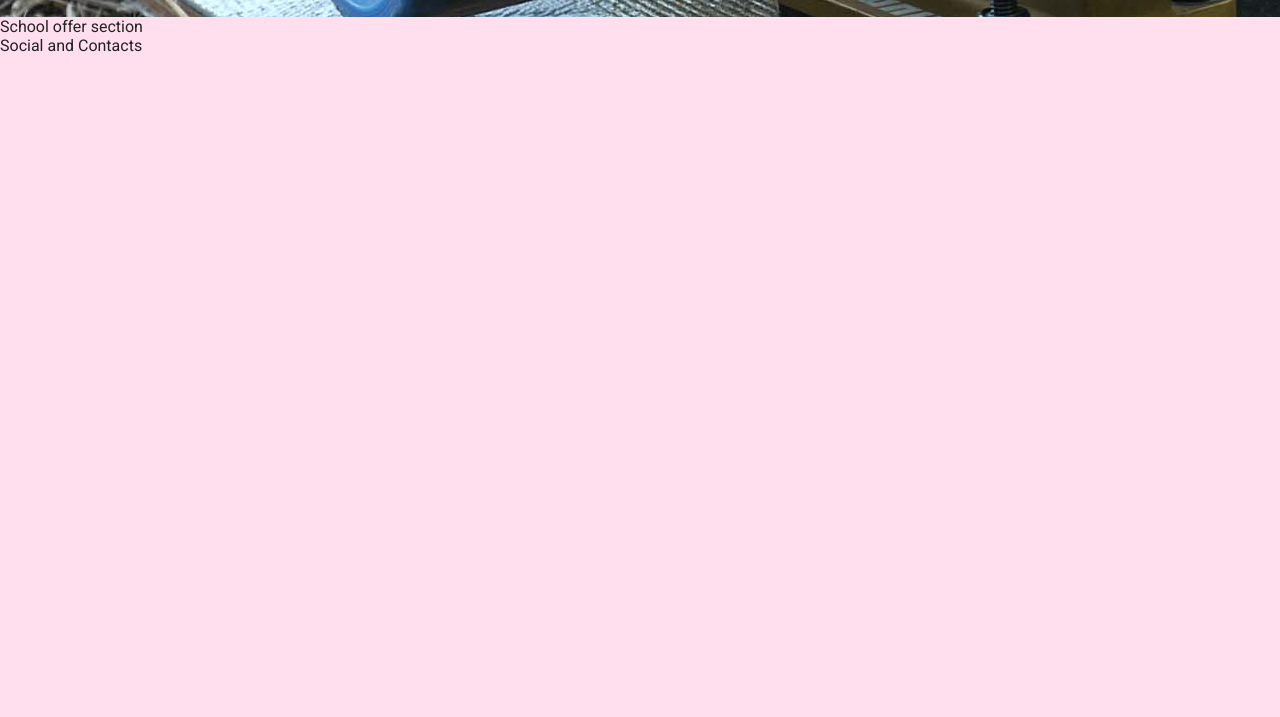
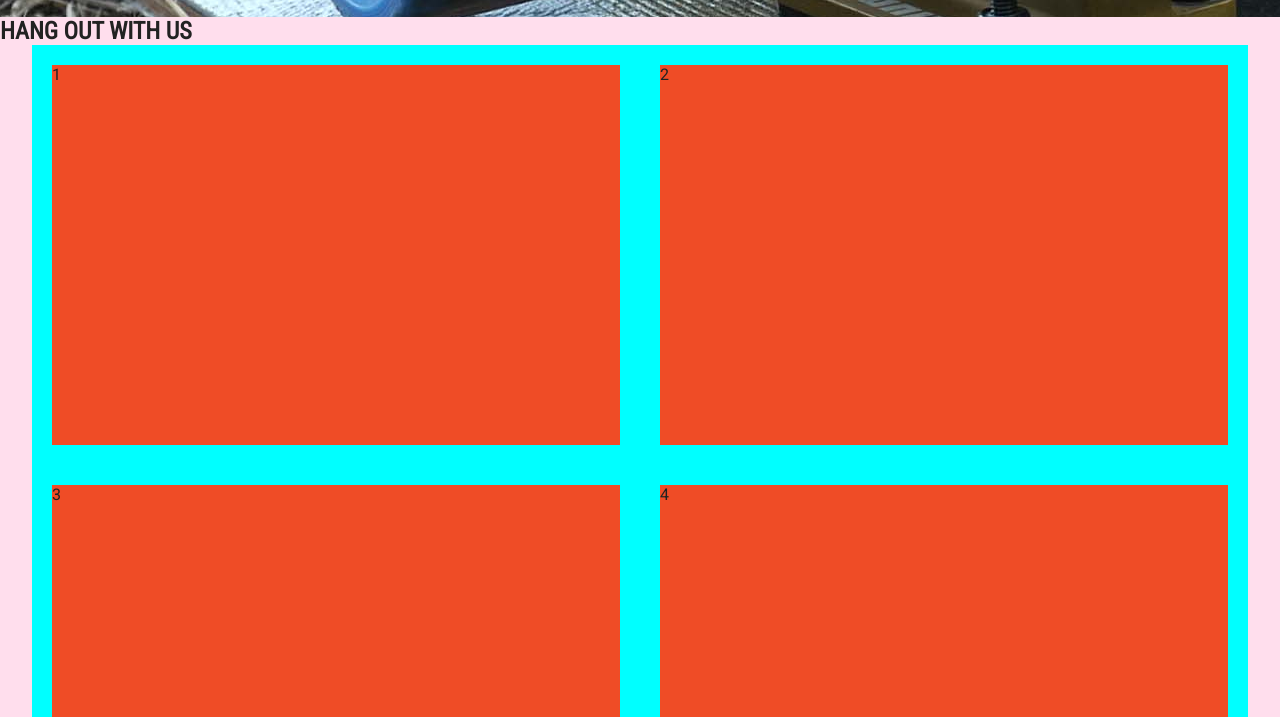
Before and after one commit to fabi8bit/theboardingschool, a plain HTML site: page index.html in a window 1280 px wide. Shown: the part 763-1480 px from the top of the page. Before the commit the page ends 818 px from the top, so only its background shows below. Drawn offline with Linux system fonts and the light colour scheme.

Commit message:
Add school offer session structure

```diff
--- a/assets/css/style.css
+++ b/assets/css/style.css
@@ -1,4 +1,4 @@
-@import url('https://fonts.googleapis.com/css2?family=Roboto+Condensed&family=Roboto:wght@100;400&display=swap');
+@import url('https://fonts.googleapis.com/css2?family=Roboto+Condensed:wght@300;400&family=Roboto:wght@100;400&display=swap');
 
 * {
     margin: 0;
@@ -44,7 +44,7 @@ h2 {
 
 #logo-headings h1 {
     font-size: 300%;
-    /* line-height: 170px; */
+    font-weight: 300;
     color: black;
 
 }
@@ -152,3 +152,24 @@ a.active {
     color: white;
     font-size: 200%;
 }
+
+/* hang out with us session */
+
+.offer-container {
+    display: flex;
+    flex-wrap: wrap;
+    justify-content: center;
+    /* justify-content: space-between; */
+    width: 95%;
+    justify-content: center;
+    margin: auto;
+    background-color: aqua;
+}
+
+.offer {
+    width:40%;
+    height:380px;
+    background-color: #EF4C26;
+    margin: 20px;
+    flex-grow: 1;
+}
--- a/index.html
+++ b/index.html
@@ -46,7 +46,15 @@
 
         </div>
     </section>
-    <section>School offer section</section>
+    <section>
+        <h1 >hang out with us</h1>
+        <div class="offer-container">
+            <div class="offer">1</div>
+            <div class="offer">2</div>
+            <div class="offer">3</div>
+            <div class="offer">4</div>
+        </div>
+    </section>
     <footer>Social and Contacts</footer>
 </body>
 
```
